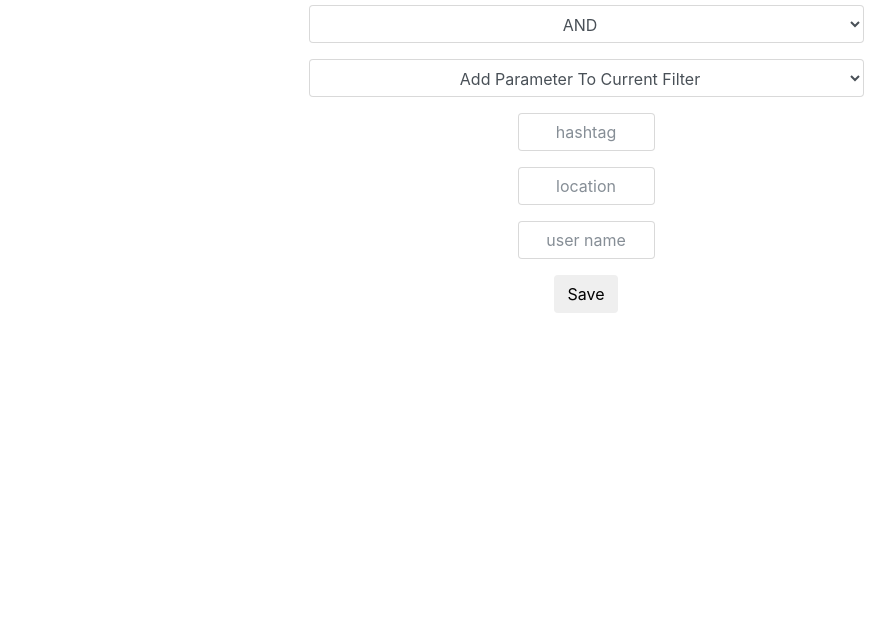
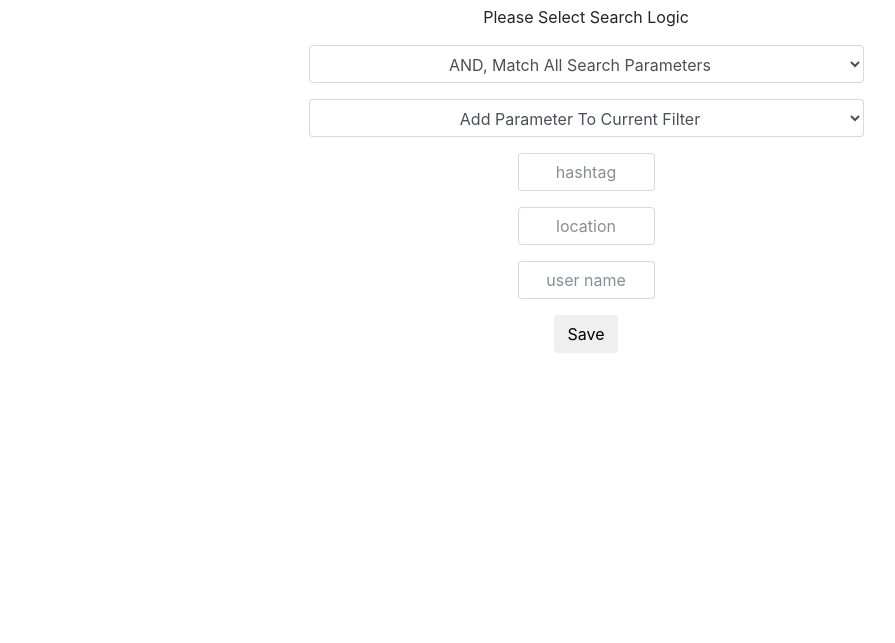
Before and after one commit to Feida-Meng/HashTagRain, a website: page client/views/admin.html in a window 1280 px wide. Shown: the part 157-800 px from the top of the page, without its empty margins (54-949 px from the left). Drawn offline with nearby package versions, Linux system fonts and the light colour scheme; files that its build step writes are made by us from their sources; no server answers.

Commit message:
Adjust search logic text on admin page

```diff
--- a/client/views/admin.html
+++ b/client/views/admin.html
@@ -36,9 +36,10 @@
       </div>
 
       <div class="flex-div">
+        <p>Please Select Search Logic</p>
         <select class="form-control mb-3 w-50 text-center" id="logic-select">
-          <option value="AND">AND</option>
-          <option value="OR">OR</option>
+          <option value="AND">AND, Match All Search Parameters</option>
+          <option value="OR"> OR, Match One Of The Search Parameters</option>
         </select>
       </div>
 
```
